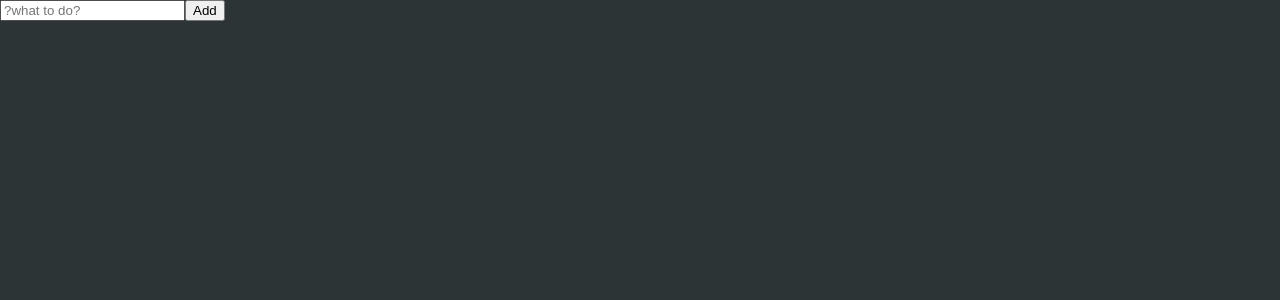
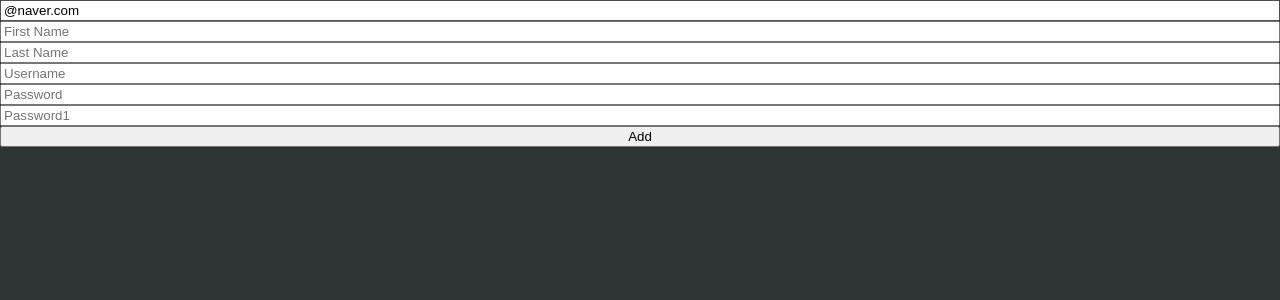
Before and after one commit to DUSTINRYOO/react-masterclass_ts, a React (Create React App) app: page / in a window 1280 px wide. Shown: the top 300 px of the page. Built offline with nearby package versions, Linux system fonts and the light colour scheme.

Commit message:
React-hook-form

```diff
--- a/package.json
+++ b/package.json
@@ -20,6 +20,7 @@
     "react-apexcharts": "^1.4.0",
     "react-dom": "^18.2.0",
     "react-helmet": "^6.1.0",
+    "react-hook-form": "^7.42.1",
     "react-router-dom": "^6.6.2",
     "react-scripts": "5.0.1",
     "recoil": "^0.7.6",
--- a/src/TodoList.tsx
+++ b/src/TodoList.tsx
@@ -1,12 +1,107 @@
 import React, { useState } from "react";
+import { useForm, SubmitHandler } from "react-hook-form";
+
+interface IForm {
+  email: string;
+  firstName: string;
+  lastName: string;
+  username: string;
+  password: string;
+  password1: string;
+  extraError?: string;
+}
 
 function ToDoList() {
+  const {
+    register,
+    handleSubmit,
+    formState: { errors },
+    setError,
+  } = useForm<IForm>({
+    defaultValues: {
+      email: "@naver.com",
+    },
+  });
+  const onValid = (data: IForm) => {
+    if (data.password !== data.password1) {
+      setError(
+        "password1",
+        { message: "Password are not the same" },
+        { shouldFocus: true }
+      );
+    }
+    // setError("extraError", { message: "Server offline." });
+  };
+  console.log(errors);
+  return (
+    <div>
+      <form
+        style={{ display: "flex", flexDirection: "column" }}
+        onSubmit={handleSubmit(onValid)}
+      >
+        <input
+          {...register("email", {
+            required: "Email is required",
+            pattern: {
+              value: /^[A-Za-z0-9._%+-]+@naver.com$/,
+              message: "Only naver.com emails allowed",
+            },
+          })}
+          placeholder="Email"
+        />
+        <span>{errors?.email?.message}</span>
+        <input
+          {...register("firstName", {
+            required: "write here",
+            validate: {
+              noNico: (value) =>
+                value.includes("nico") ? "no nicos allowed" : true,
+              noNick: (value) =>
+                value.includes("nick") ? "no nick allowed" : true,
+            },
+          })}
+          placeholder="First Name"
+        />
+        <span>{errors?.firstName?.message}</span>
+        <input
+          {...register("lastName", { required: "write here" })}
+          placeholder="Last Name"
+        />
+        <span>{errors?.lastName?.message}</span>
+        <input
+          {...register("username", { required: "write here", minLength: 10 })}
+          placeholder="Username"
+        />
+        <span>{errors?.username?.message}</span>
+        <input
+          {...register("password", { required: "write here", minLength: 5 })}
+          placeholder="Password"
+        />
+        <span>{errors?.password?.message}</span>
+        <input
+          {...register("password1", {
+            required: "Password is required",
+            minLength: {
+              value: 5,
+              message: "Your password is too short.",
+            },
+          })}
+          placeholder="Password1"
+        />
+        <span>{errors?.password1?.message}</span>
+        <button>Add</button>
+        <span>{errors?.extraError?.message}</span>
+      </form>
+    </div>
+  );
+}
+
+/* function ToDoList() {
   const [toDo, setToDo] = useState("");
   const onChange = (event: React.FormEvent<HTMLInputElement>) => {
     const {
       currentTarget: { value },
     } = event;
-    console.log(event);
     setToDo(value);
   };
   const onSubmit = (event: React.FormEvent<HTMLFormElement>) => {
@@ -21,6 +116,6 @@
       </form>
     </div>
   );
-}
+} */
 
 export default ToDoList;
```
Also changed, not shown: 1 other file (tests, documents, lock files or other folders).
